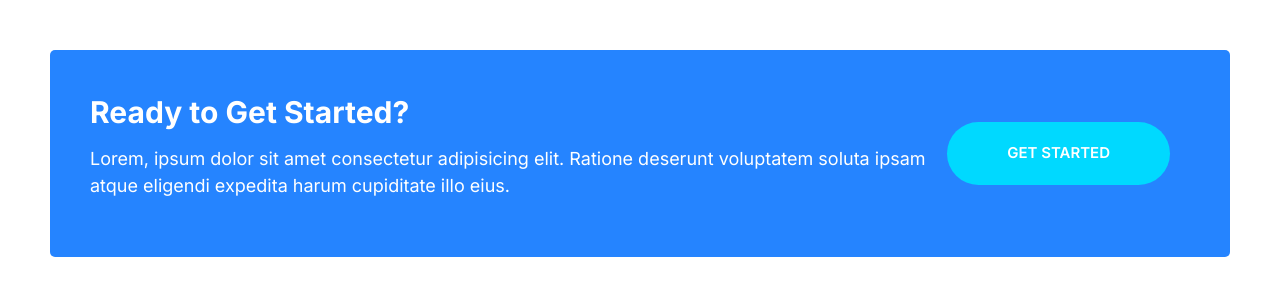
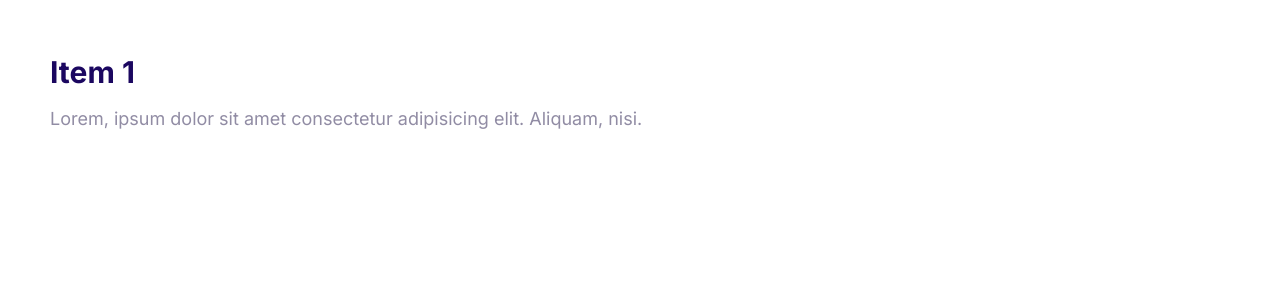
Before and after one commit to sgraubard/Moshify, a plain HTML site: page index.html in a window 1280 px wide. Drawn offline with Linux system fonts and the light colour scheme.

Commit message:
26- Collapsibles

```diff
--- a/css/styles.css
+++ b/css/styles.css
@@ -532,3 +532,35 @@ a {
     margin: 0 2rem;
   }
 }
+
+/* Collapsibles */
+.collapsible__header {
+  display: flex;
+  justify-content: space-between;
+}
+
+.collapsible__heading {
+  margin-top: 0;
+  font-size: 3rem;
+}
+
+.collapsible__chevron {
+  transform: rotate(-90deg);
+  transition: transform 0.3s;
+}
+
+.collapsible__content {
+  max-height: 0;
+  overflow: hidden;
+  opacity: 0;
+  transition: all 0.3s;
+}
+
+.collapsible--expanded .collapsible__chevron {
+  transform: rotate(0);
+}
+
+.collapsible--expanded .collapsible__content {
+  max-height: 100vh;
+  opacity: 1;
+}
--- a/index.html
+++ b/index.html
@@ -15,18 +15,17 @@
     <link rel="stylesheet" href="css/styles.css" />
   </head>
   <body style="padding: 5rem">
-    <div class="callout callout--primary">
-      <div class="grid grid--1x2">
-        <div class="callout__content">
-          <h2 class="callout__heading">Ready to Get Started?</h2>
-          <p>
-            Lorem, ipsum dolor sit amet consectetur adipisicing elit. Ratione
-            deserunt voluptatem soluta ipsam atque eligendi expedita harum
-            cupiditate illo eius.
-          </p>
-        </div>
-        <a href="" class="btn btn--secondary btn--streched">Get Started</a>
+    <div class="collapsible collapsible--expanded">
+      <header class="collapsible__header">
+        <h2 class="collapsible__heading">Item 1</h2>
+        <svg class="icon icon--white collapsible__chevron">
+          <use xlink:href="images/sprite.svg#chevron"></use>
+        </svg>
+      </header>
+      <div class="collapsible__content">
+        Lorem, ipsum dolor sit amet consectetur adipisicing elit. Aliquam, nisi.
       </div>
     </div>
+    <script src="js/main.js"></script>
   </body>
 </html>
--- /dev/null
+++ b/js/main.js
@@ -0,0 +1,6 @@
+const collapsibles = document.querySelectorAll(".collapsible");
+collapsibles.forEach((item) =>
+  item.addEventListener("click", function () {
+    this.classList.toggle("collapsible--expanded");
+  })
+);
```
Also changed, not shown: components/collapsibles.html (added, +12 -0 lines).
